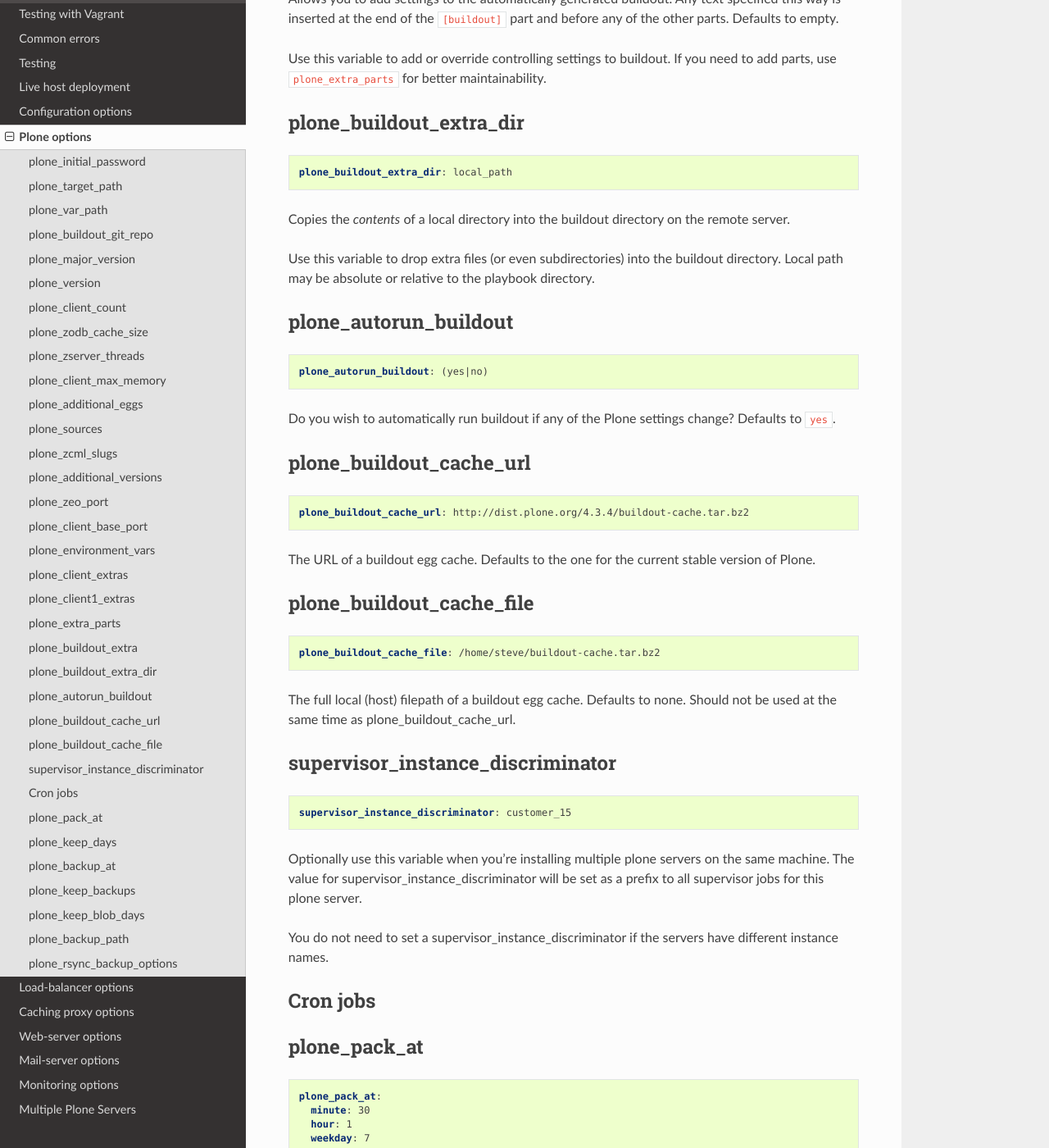
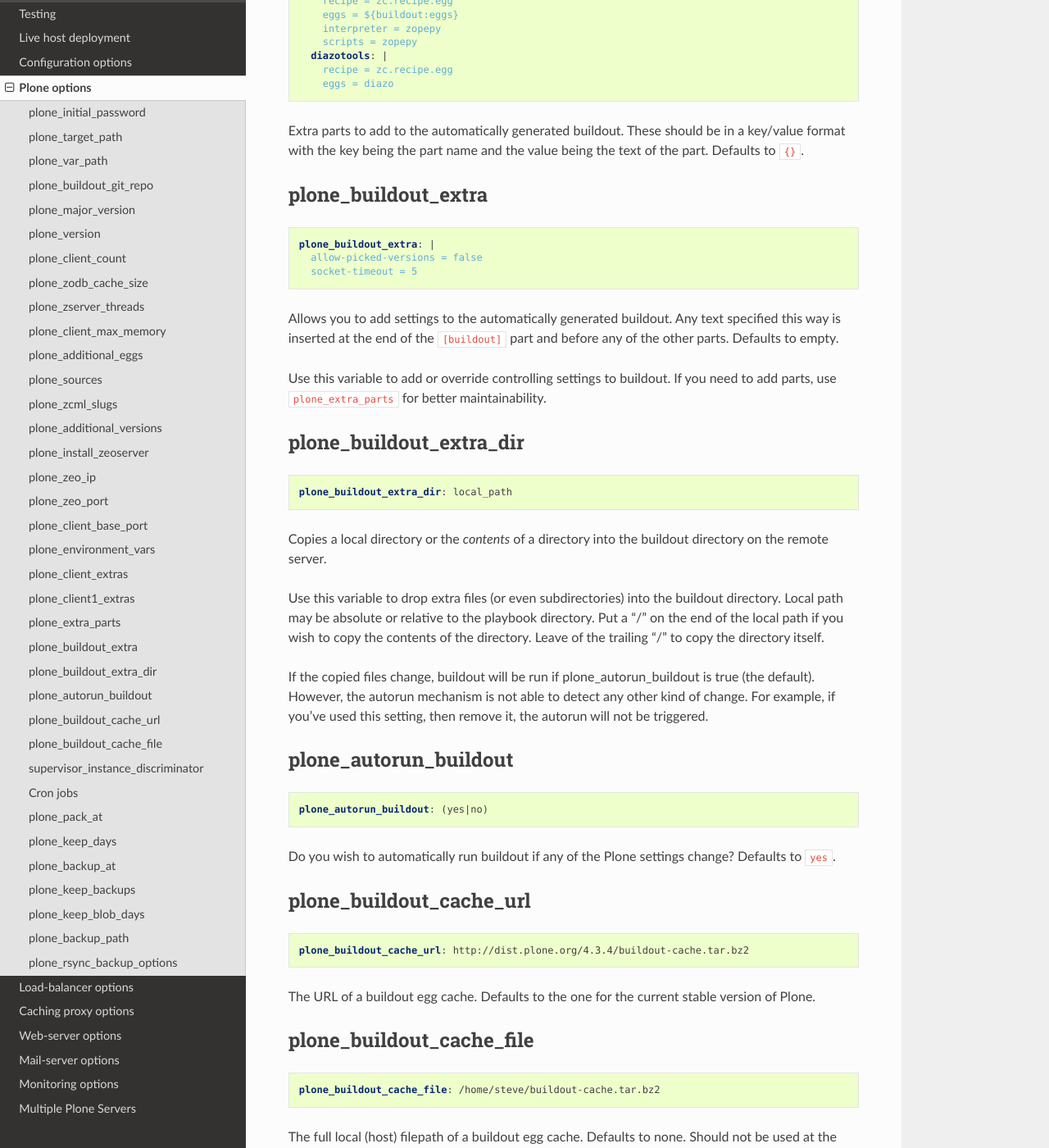
Before and after one commit to plone/ansible-playbook, a Sphinx documentation site: the page built from docs/plone.rst, in a window 1280 px wide and 1400 px high, scrolled down 5874 px. Shown: the whole window at 82% size. Built offline with Sphinx 7.4.7 and the Read the Docs theme 2.0.0, drawn with Linux system fonts in a browser that asks for light colours; some of the changed text lies outside the part shown.

Commit message:
Port doc changes from plone_server

```diff
--- a/HISTORY.txt
+++ b/HISTORY.txt
@@ -1,4 +1,7 @@
 1.2.7 (unreleased)
+
+- Port doc updates from plone_server role.
+  [smcmahon]
 
 - Use plone_server 1.2.7.
   [smcmahon]
--- a/docs/plone.rst
+++ b/docs/plone.rst
@@ -197,6 +197,26 @@ plone_additional_versions
 The version pins you specify here will be added to the ``[versions]`` section of your buildout. The default list is empty.
 
 
+plone_install_zeoserver
+~~~~~~~~~~~~~~~~~~~~~~~
+
+.. code-block:: yaml
+
+    plone_install_zeoserver: no
+
+Allows you to turn on and off the creation of a zeoserver. Defaults to `yes`. Useful if the zeoserver is not on the same machine as the clients.
+
+
+plone_zeo_ip
+~~~~~~~~~~~~
+
+.. code-block:: yaml
+
+    plone_zeo_ip: 192.168.1.100
+
+The ip address for the Zope database server. Defaults to `127.0.0.1`. Useful if the zeoserver is not on the same machine as the clients.
+
+
 plone_zeo_port
 ~~~~~~~~~~~~~~
 
@@ -296,9 +316,11 @@ plone_buildout_extra_dir
 
     plone_buildout_extra_dir: local_path
 
-Copies the *contents* of a local directory into the buildout directory on the remote server.
+Copies a local directory or the *contents* of a directory into the buildout directory on the remote server.
 
-Use this variable to drop extra files (or even subdirectories) into the buildout directory. Local path may be absolute or relative to the playbook directory.
+Use this variable to drop extra files (or even subdirectories) into the buildout directory. Local path may be absolute or relative to the playbook directory. Put a "/" on the end of the local path if you wish to copy the contents of the directory. Leave of the trailing "/" to copy the directory itself.
+
+If the copied files change, buildout will be run if plone_autorun_buildout is true (the default). However, the autorun mechanism is not able to detect any other kind of change. For example, if you've used this setting, then remove it, the autorun will not be triggered.
 
 
 plone_autorun_buildout
@@ -406,6 +428,7 @@ plone_keep_blob_days
 
 How many days of blob backups do you wish to keep? This is typically set to `keep_backups * days_between_packs`` days. Default is ``14``.
 
+
 plone_backup_path
 ~~~~~~~~~~~~~~~~~
 
@@ -415,6 +438,7 @@ plone_backup_path
 
 Where do you want to put your backups? The destination must be writable by the ``plone_daemon`` user. Defaults to ``./var`` inside your buildout directory. Subdirectories are created for blob and filestorage backups.
 
+
 plone_rsync_backup_options
 ~~~~~~~~~~~~~~~~~~~~~~~~~~
 
```
